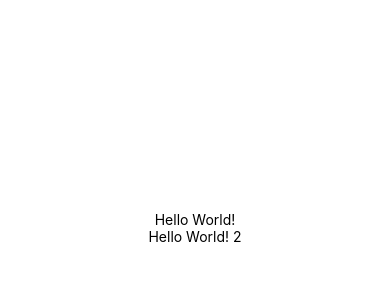
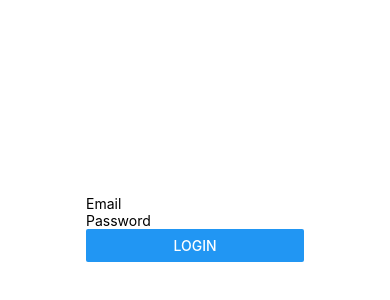
Before and after one commit to gagandsk/react-native-introduction, a React Native app: screen / in a window 390 px wide. Shown: the part 194-494 px from the top of the page. Built offline with nearby package versions, Linux system fonts and the light colour scheme.

Commit message:
feat: Introduce initial set of React Native components built with Expo

```diff
--- a/App.js
+++ b/App.js
@@ -1,12 +1,11 @@
 import { StatusBar } from "expo-status-bar";
 import { StyleSheet, Text, View } from "react-native";
+import LoginForm from "./src/components/LoginForm";
 
 export default function App() {
   return (
     <View style={styles.container}>
-      <Text>Hello World!</Text>
-      <Text>Hello World! 2</Text>
-      <StatusBar style="auto" />
+      <LoginForm />
     </View>
   );
 }
--- /dev/null
+++ b/src/components/LoginForm.js
@@ -0,0 +1,17 @@
+import React from "react";
+import { TextInput, Button, Text, View } from "react-native";
+
+export default function LoginForm() {
+  return (
+    <View>
+      <TextInput placeholder="Email" />
+      <TextInput placeholder="Password" />
+      <Button
+        title="Login"
+        onPress={() => {
+          console.log("enviado!");
+        }}
+      />
+    </View>
+  );
+}
```
